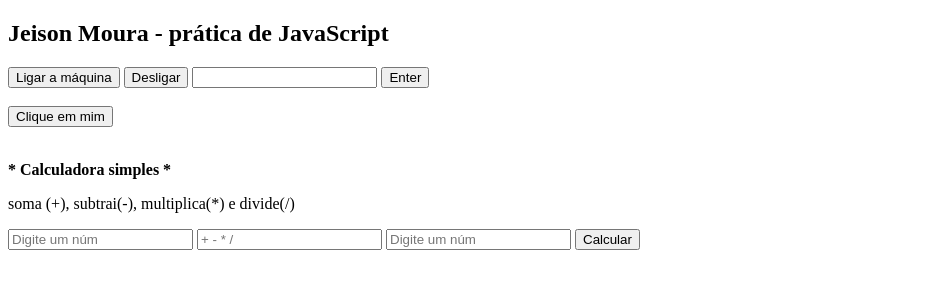
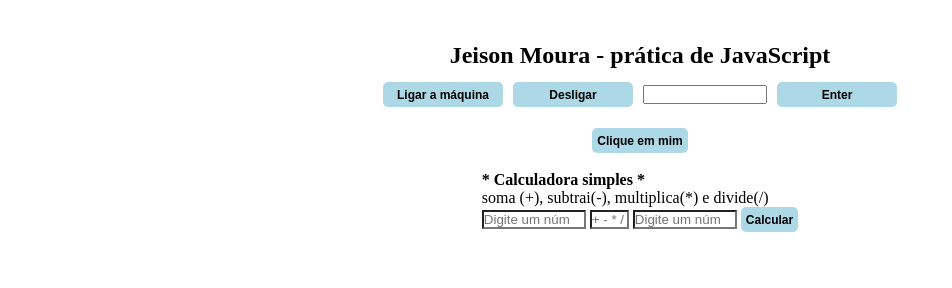
Before and after one commit to jeimoal/botoesJs, a plain HTML site: page index.html in a window 1280 px wide. Shown: the whole page, without its empty margins (0-952 px from the left). Drawn offline with Linux system fonts and the light colour scheme.

Commit message:
Update index.html

```diff
--- a/index.html
+++ b/index.html
@@ -3,7 +3,7 @@
 <head>
 	<meta charset="UTF-8">
 	<meta name="viewport" content="width=device-width, initial-scale=1">
-	<link src="botoesJS.css" type="text/css" rel="stylesheet">
+	<link href="botoesJS.css" type="text/css" rel="stylesheet">
 	<title>Pratica JavaScript - Jeison Moura</title>
 </head>
 
```
